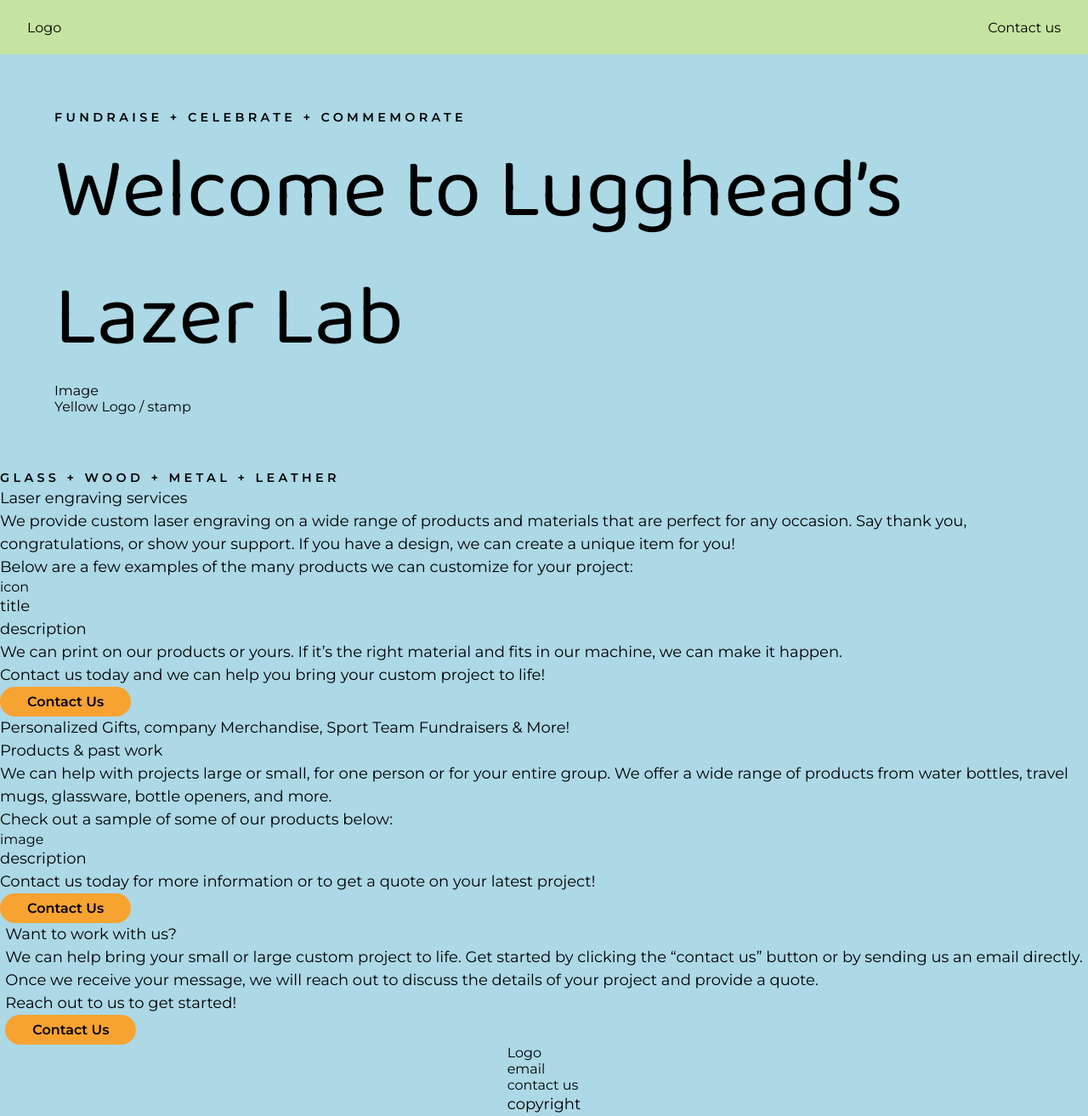
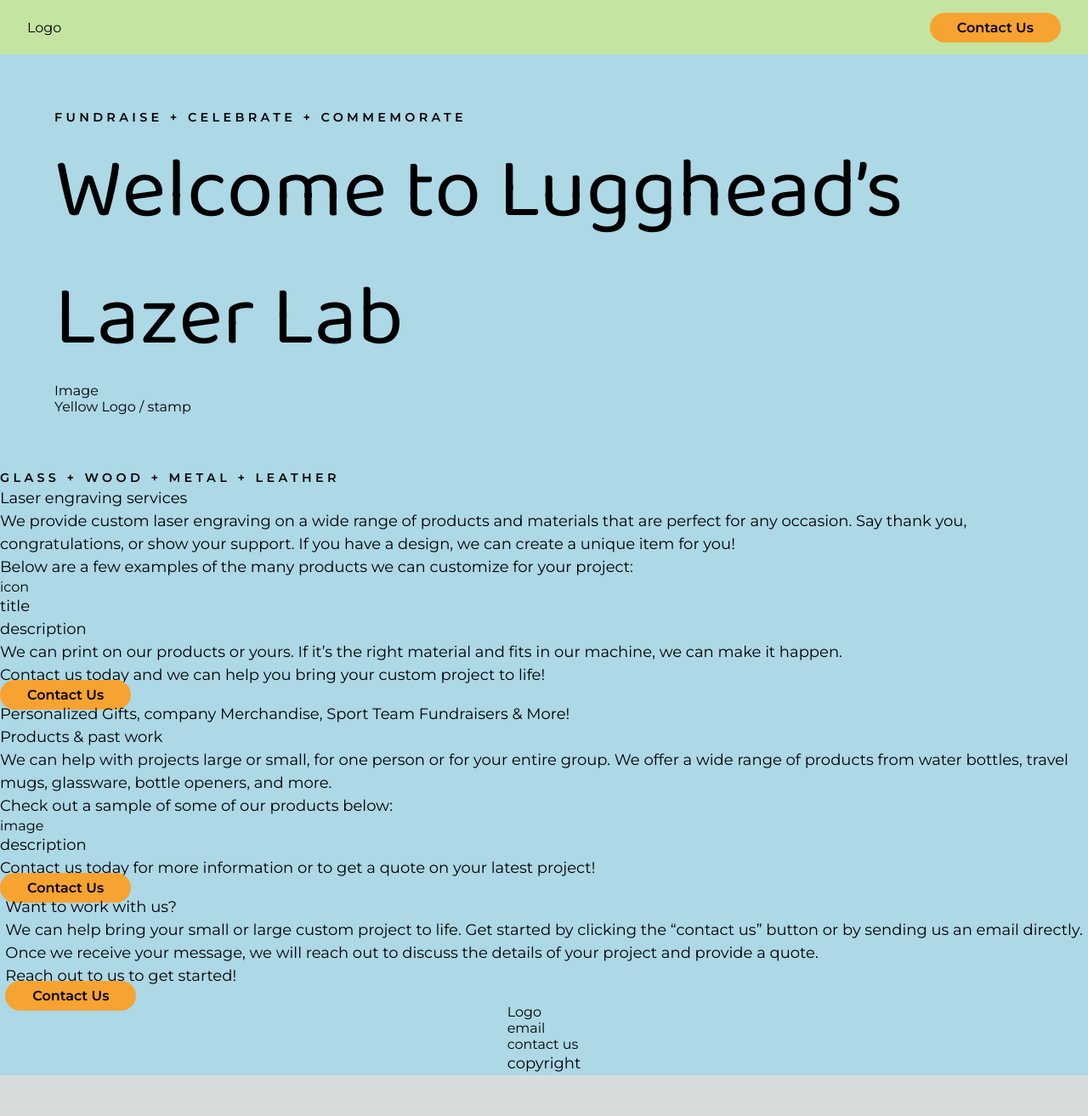
Before and after one commit to nrsimonelli/lugghead, a Next.js app: page / in a window 1280 px wide. Shown: the whole page at 85% size. After the commit the page ends 1265 px from the top, so only its background shows below. Built offline with nearby package versions, Linux system fonts and the light colour scheme.

Commit message:
button to link tag

```diff
--- a/app/page.tsx
+++ b/app/page.tsx
@@ -10,9 +10,14 @@ export default function Home() {
         {/* Nav */}
         <div className={styles.nav}>
           <div>Logo</div>
-          <div className={'contact'}>
-            <a href='mailto:1842luggheadlazerlab@gmail.com'>Contact us</a>
-          </div>
+          {/* <div className={'contact'}> */}
+          <a
+            className={styles.contact}
+            href='mailto:1842luggheadlazerlab@gmail.com'
+          >
+            Contact Us
+          </a>
+          {/* </div> */}
         </div>
         {/* Hero Content */}
         <div className={styles.hero}>
@@ -58,7 +63,12 @@ export default function Home() {
             Contact us today and we can help you bring your custom project to
             life!
           </p>
-          <button className={styles.contact}>Contact us</button>
+          <a
+            className={styles.contact}
+            href='mailto:1842luggheadlazerlab@gmail.com'
+          >
+            Contact Us
+          </a>
         </div>
         <p>
           Personalized Gifts, company Merchandise, Sport Team Fundraisers &
@@ -88,7 +98,12 @@ export default function Home() {
             Contact us today for more information or to get a quote on your
             latest project!
           </p>
-          <button className={styles.contact}>contact us</button>
+          <a
+            className={styles.contact}
+            href='mailto:1842luggheadlazerlab@gmail.com'
+          >
+            Contact Us
+          </a>{' '}
         </div>
       </section>
 
@@ -108,7 +123,12 @@ export default function Home() {
           </div>
           <div>
             <p>Reach out to us to get started!</p>
-            <button className={styles.contact}>Contact us</button>
+            <a
+              className={styles.contact}
+              href='mailto:1842luggheadlazerlab@gmail.com'
+            >
+              Contact Us
+            </a>{' '}
           </div>
         </div>
       </section>
```
